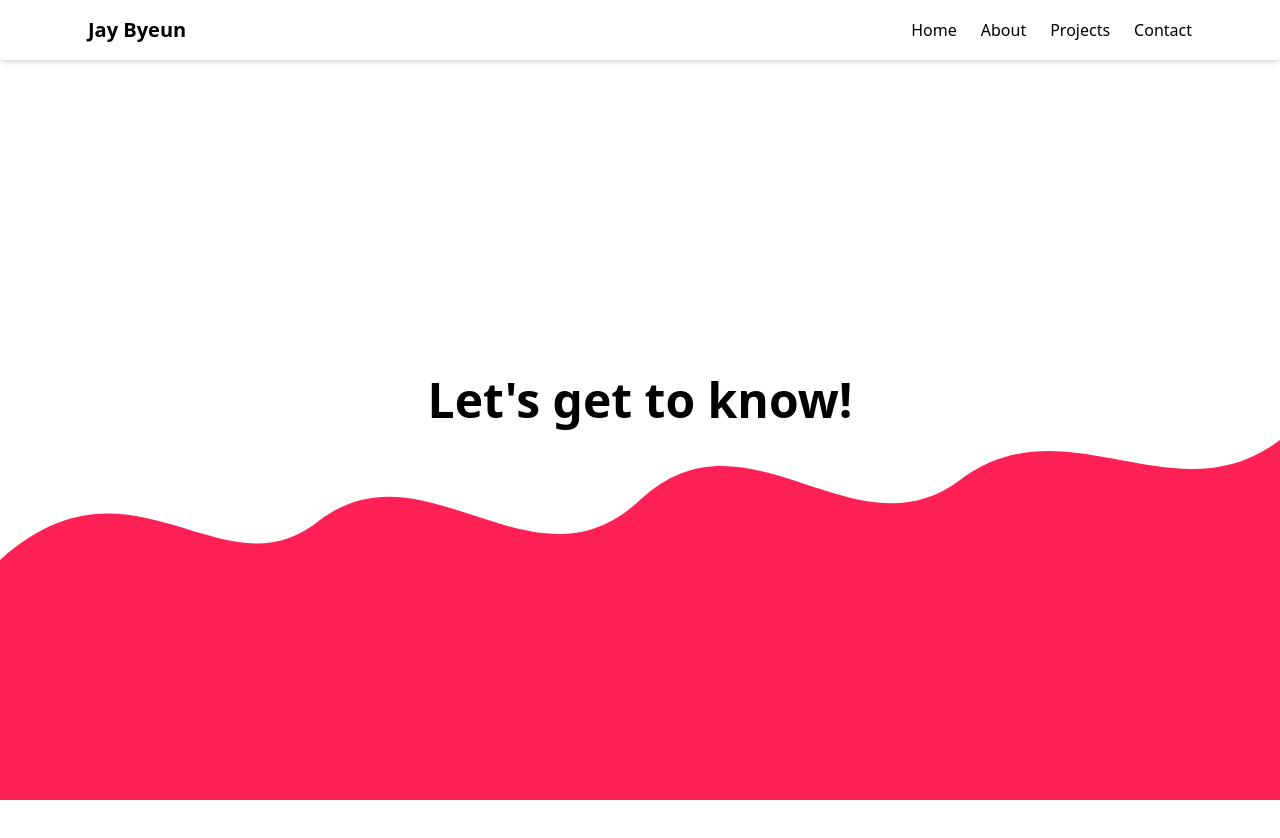
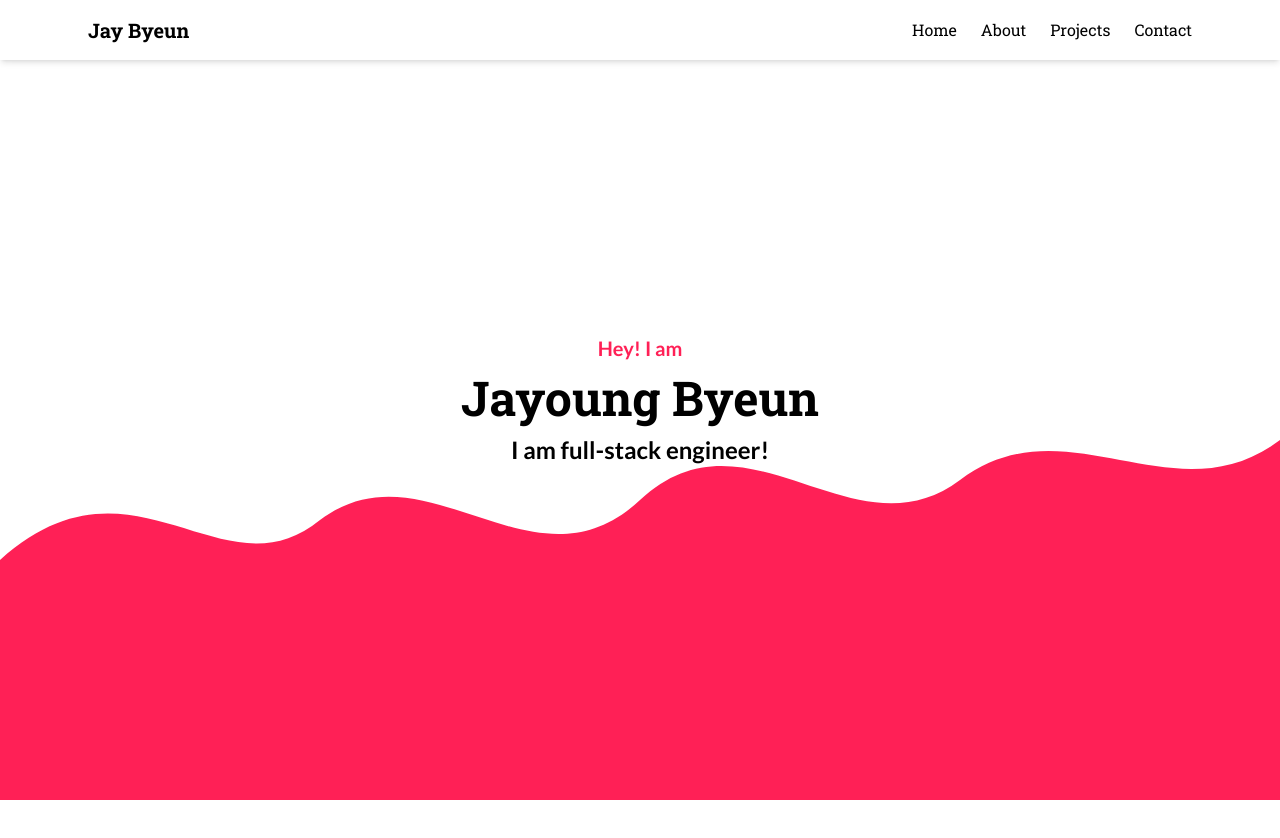
Before and after one commit to JayByeun/my-profile, a React (Vite) app: page / in a window 1280 px wide. Shown: the top 838 px of the page. Built offline with nearby package versions, Linux system fonts and the light colour scheme.

Commit message:
Updated fonts

```diff
--- a/src/App.tsx
+++ b/src/App.tsx
@@ -6,7 +6,7 @@ import Contact from "./components/nav/Contact";
 
 const App = () => {
   return (
-    <div className="font-body">
+    <div className="font-roboto-slab">
       <Navbar />
       <Home />
       <About />
--- a/src/components/nav/Home.tsx
+++ b/src/components/nav/Home.tsx
@@ -27,9 +27,16 @@ const Home = () => {
         </svg>
       </div>
 
-      {/* Center text */}
-      <div className="relative z-10 font-heading font-bold text-5xl text-black group-hover:text-white transition-colors duration-700">
-        Let's get to know!
+      <div className="flex flex-col gap-3 items-center text-black group-hover:text-white transition-colors duration-700">
+        <span className="z-10 font-lato font-bold text-xl text-rose-500">
+          Hey! I am
+        </span>
+        <span className="z-10 font-roboto-slab font-bold text-5xl">
+          Jayoung Byeun
+        </span>
+        <span className="z-10 font-lato font-bold text-2xl">
+          I am full-stack engineer!
+        </span>
       </div>
     </section>
   );
--- a/src/index.css
+++ b/src/index.css
@@ -1,7 +1,11 @@
-@import url("https://fonts.googleapis.com/css2?family=Poppins:wght@400;600;700&family=Roboto:wght@400;500&display=swap");
-@import url("https://fonts.googleapis.com/css2?family=Roboto:wght@100;300;400;500;700&display=swap");
+@import url('https://fonts.googleapis.com/css2?family=Lato:ital,wght@0,100;0,300;0,400;0,700;0,900;1,100;1,300;1,400;1,700;1,900&family=Roboto+Slab:wght@100..900&display=swap');
+
 @import "tailwindcss";
-
 @tailwind base;
 @tailwind components;
 @tailwind utilities;
+
+@theme {
+  --font-lato: "Lato", sans-serif;
+  --font-roboto-slab: "Roboto Slab", sans-serif;
+}
--- a/src/main.tsx
+++ b/src/main.tsx
@@ -1,7 +1,8 @@
-import "./index.css";
 import App from "./App";
 import { createRoot } from "react-dom/client";
 import { StrictMode } from "react";
+
+import "./index.css";
 
 createRoot(document.getElementById("root")!).render(
   <StrictMode>
--- a/tailwind.config.cjs
+++ b/tailwind.config.cjs
@@ -4,10 +4,12 @@ module.exports = {
   theme: {
     extend: {
       fontFamily: {
-        heading: ['Poppins', 'sans-serif'],
-        body: ['Roboto', 'sans-serif'],
+        heading: ["Orbitron", "sans-serif"],
+        body: ["Inter", "sans-serif"],
       },
     },
   },
-  plugins: [],
+  plugins: [
+    require('@tailwindcss/typography'),
+  ],
 }
```
Also changed, not shown: package.json (+5 -4 lines), 2 other files (tests, documents, lock files or other folders).
